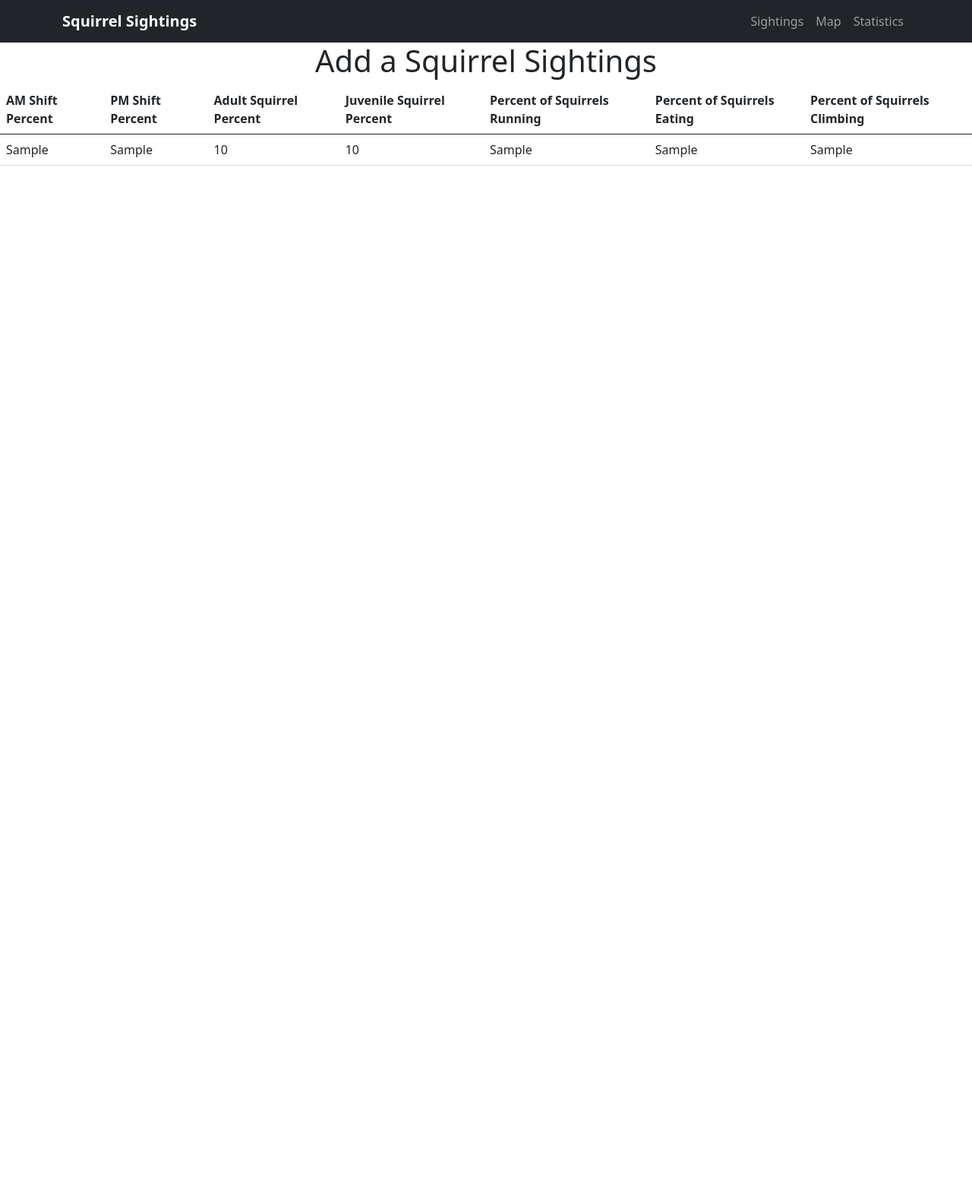
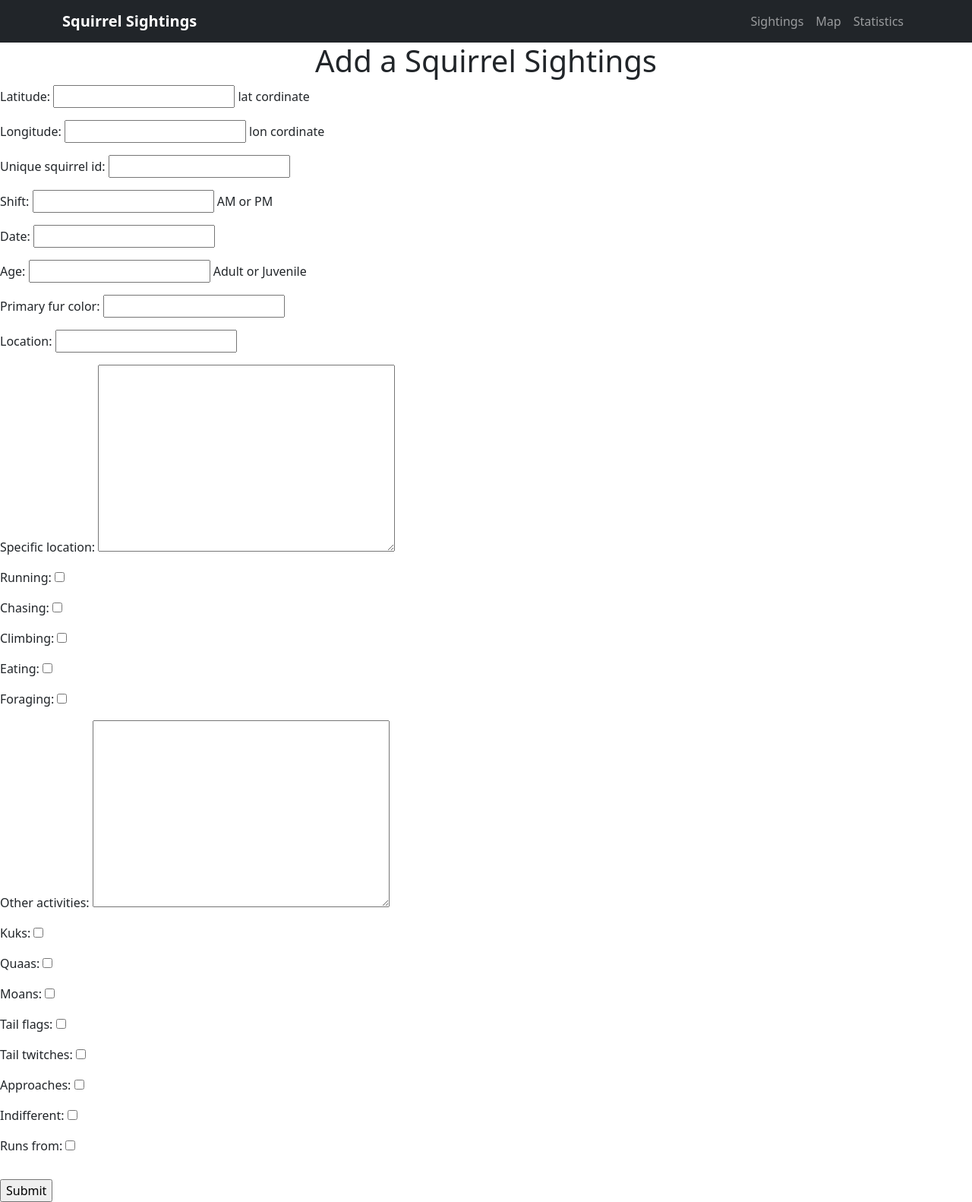
Before and after one commit to alexanderlibby/Squirrel-Tracker, a Django app: template sightings/templates/sightings/add.html in a window 1280 px wide. Shown: the whole page at 76% size. Before the commit the page ends 218 px from the top, so only its background shows below. Run offline with Django 3.2, Linux system fonts and the light colour scheme; tables that the repository leaves empty hold one stand-in row (values such as "Sample post"); the template is opened without the code that fills it: values that come from a table or form of the project are taken from there, most other values are stand-ins (such as "Sample title", 1, 10 or a date in 2020); parts of the project's set-up code (start-up, migrations or seed data) failed here and were passed over; some libraries are stand-ins or nearby versions.

Commit message:
Create new 'AddSightingForm' for the '/add' view

```diff
--- a/sightings/forms.py
+++ b/sightings/forms.py
@@ -26,7 +26,7 @@ class EditSightingForm(ModelForm):
             "age"
         }
 
-class AddSighting(ModelForm):
+class AddSightingForm(ModelForm):
     class Meta:
         model = Sighting
         fields = '__all__'
--- a/sightings/templates/sightings/add.html
+++ b/sightings/templates/sightings/add.html
@@ -19,32 +19,15 @@
 
 <div class="row">
     <div class="col-lg">
-        <table class="table">
-            <thead>
-                <tr>
-                    <th>AM Shift Percent</th>
-                    <th>PM Shift Percent</th>
-                    <th>Adult Squirrel Percent</th>
-		    <th>Juvenile Squirrel Percent</th>
-		    <th>Percent of Squirrels Running</th>
-		    <th>Percent of Squirrels Eating</th>
-		    <th>Percent of Squirrels Climbing</th>
-                </tr>
-            </thead>
-            <tbody>
-                <tr>
-		    <td>{{ shift_AM_pct }}</td>
-                    <td>{{ shift_PM_pct }}</td>
-		    <td>{{ age_Adult_pct }}</td>
-		    <td>{{ age_Juvenile_pct }}</td>
-		    <td>{{ running_pct }}</td>
-		    <td>{{ eating_pct }}</td>
-		    <td>{{ climbing_pct }}</td>
-                </tr>
-            </tbody>
+        <form id="submit" method="post">
+            {% csrf_token %}
+	    <table class="table">
+		{{ form.as_p }}
+	    </table>
 
-
-        </table>
+            <input type="submit" name="ADD" />
+        </form>
     </div>
 </div>
+</div>
 {% endblock %}
--- a/sightings/urls.py
+++ b/sightings/urls.py
@@ -6,7 +6,7 @@ app_name = 'sightings'
 urlpatterns = [
     path('', views.index, name='index'),
     re_path(r'^(?P<input_id>[0-9A-Z]+-[APM]{2}-[0-9]{4}-[0-9]{2})/$', views.details, name='details'),
-    path('stats/', views.stats)
+    path('stats/', views.stats),
     path('add/', views.add)
 
 ]
```
Also changed, not shown: sightings/views.py (+14 -1 lines).
